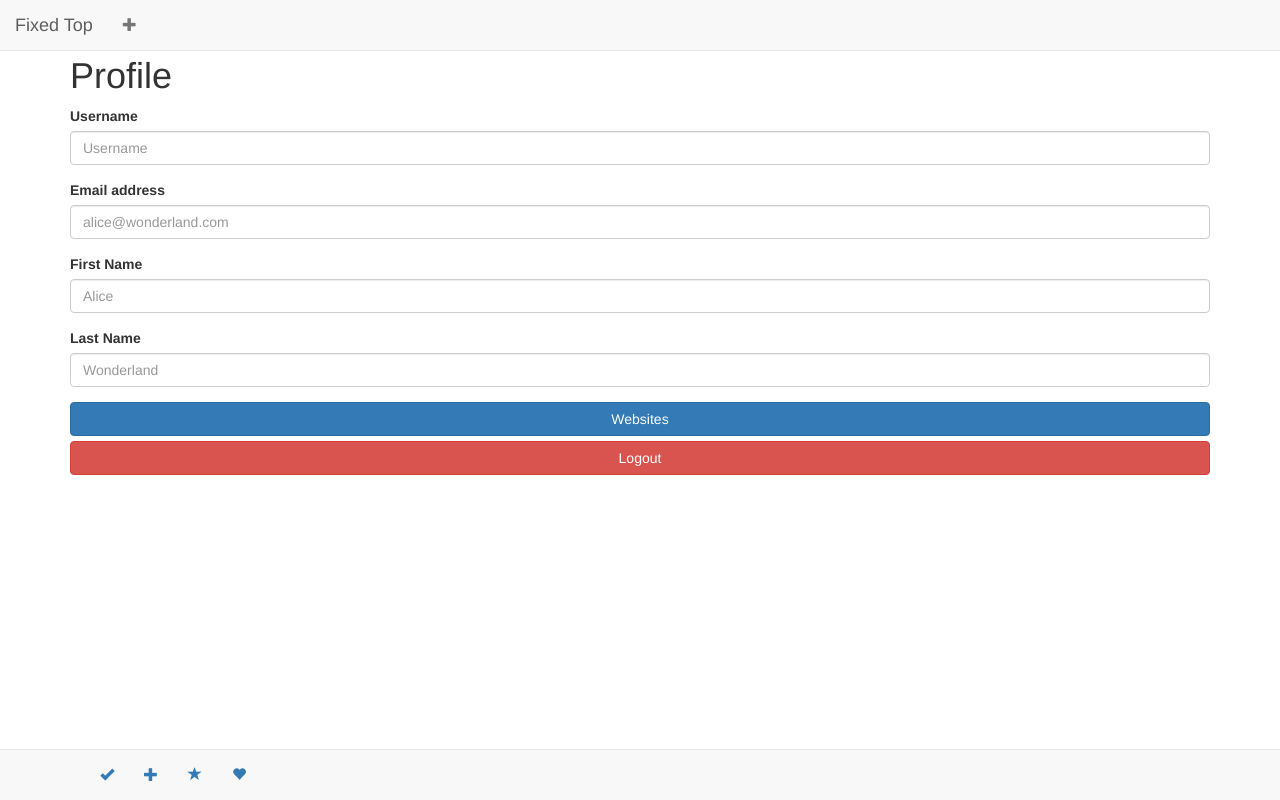
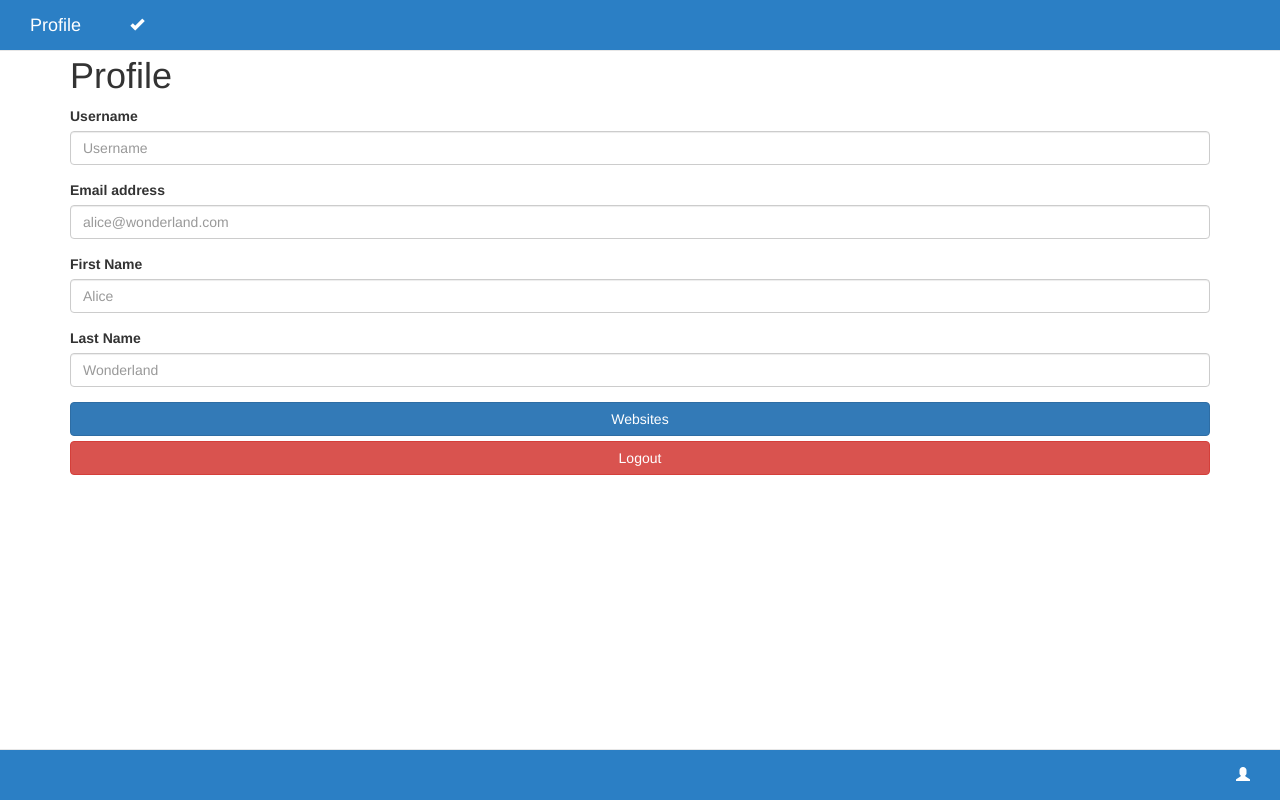
Before and after one commit to mikeknitz/knitz-michael-webdev, a website: page public/assignment/profile.html in a window 1280 px wide. Drawn offline with nearby package versions, Linux system fonts and the light colour scheme.

Commit message:
CSS changes to .navbar, assignment homepage links,  login spacing, profile navbars

```diff
--- a/public/assignment/css/style.css
+++ b/public/assignment/css/style.css
@@ -1,7 +1,15 @@
+body {
+    padding-top: 36px;
+}
+
 input.form-control {
     margin-bottom: 5px;
 }
 
-body {
-    padding-top: 36px;
+.navbar {
+    background-color: #2b7fc5;
 }
+
+.navbar a {
+    color: white!important;
+}
--- a/public/assignment/profile.html
+++ b/public/assignment/profile.html
@@ -3,23 +3,27 @@
 <head>
   <meta charset="UTF-8">
   <title>Title</title>
-    <link href="https://maxcdn.bootstrapcdn.com/bootstrap/3.3.6/css/bootstrap.min.css" rel="stylesheet"/>
+  <link rel="stylesheet" href="https://maxcdn.bootstrapcdn.com/bootstrap/3.3.7/css/bootstrap.min.css"
+        integrity="sha384-BVYiiSIFeK1dGmJRAkycuHAHRg32OmUcww7on3RYdg4Va+PmSTsz/K68vbdEjh4u" crossorigin="anonymous">
   <link href="css/style.css" rel="stylesheet"/>
 </head>
 <body>
 
 <nav class="navbar navbar-default navbar-fixed-top">
   <div class="container-fluid">
-        <div class="navbar-header">
+    <div class="row navbar-header">
+      <div class="col-xs-6">
         <a class="navbar-brand" href="#">
-                Fixed Top
+          Profile
         </a>
-            <p class="navbar-text pull-right">
+      </div>
+      <div class="col-xs-6">
+        <p class="navbar-text text-right">
           <a href="#" class="navbar-link">
-          <span class="glyphicon glyphicon-plus">
-          </span>
+            <span class="glyphicon glyphicon-ok"></span>
           </a>
         </p>
+      </div>
     </div>
   </div>
 </nav>
@@ -54,28 +58,9 @@
 </div>
 
 <nav class="navbar navbar-default navbar-fixed-bottom">
-    <div class="container">
-        <div class="row navbar-text">
-            <div class="col-xs-3 text-center">
-                <a href="#">
-                    <span class="glyphicon glyphicon-ok"></span>
-                </a>
-            </div>
-            <div class="col-xs-3 text-center">
-                <a href="#">
-                    <span class="glyphicon glyphicon-plus"></span>
-                </a>
-            </div>
-            <div class="col-xs-3 text-center">
-                <a href="#">
-                    <span class="glyphicon glyphicon-star"></span>
-                </a>
-            </div>
-            <div class="col-xs-3 text-center">
-                <a href="#">
-                    <span class="glyphicon glyphicon-heart"></span>
-                </a>
-            </div>
+  <div class="container-fluid">
+    <div class="navbar-text pull-right">
+      <a href="#"><span class="glyphicon glyphicon-user"></span></a>
     </div>
   </div>
 </nav>
```
Also changed, not shown: public/assignment/index.html (+3 -0 lines), public/assignment/login.html (+3 -1 lines). Lines whose indentation alone changed are shown as unchanged.
